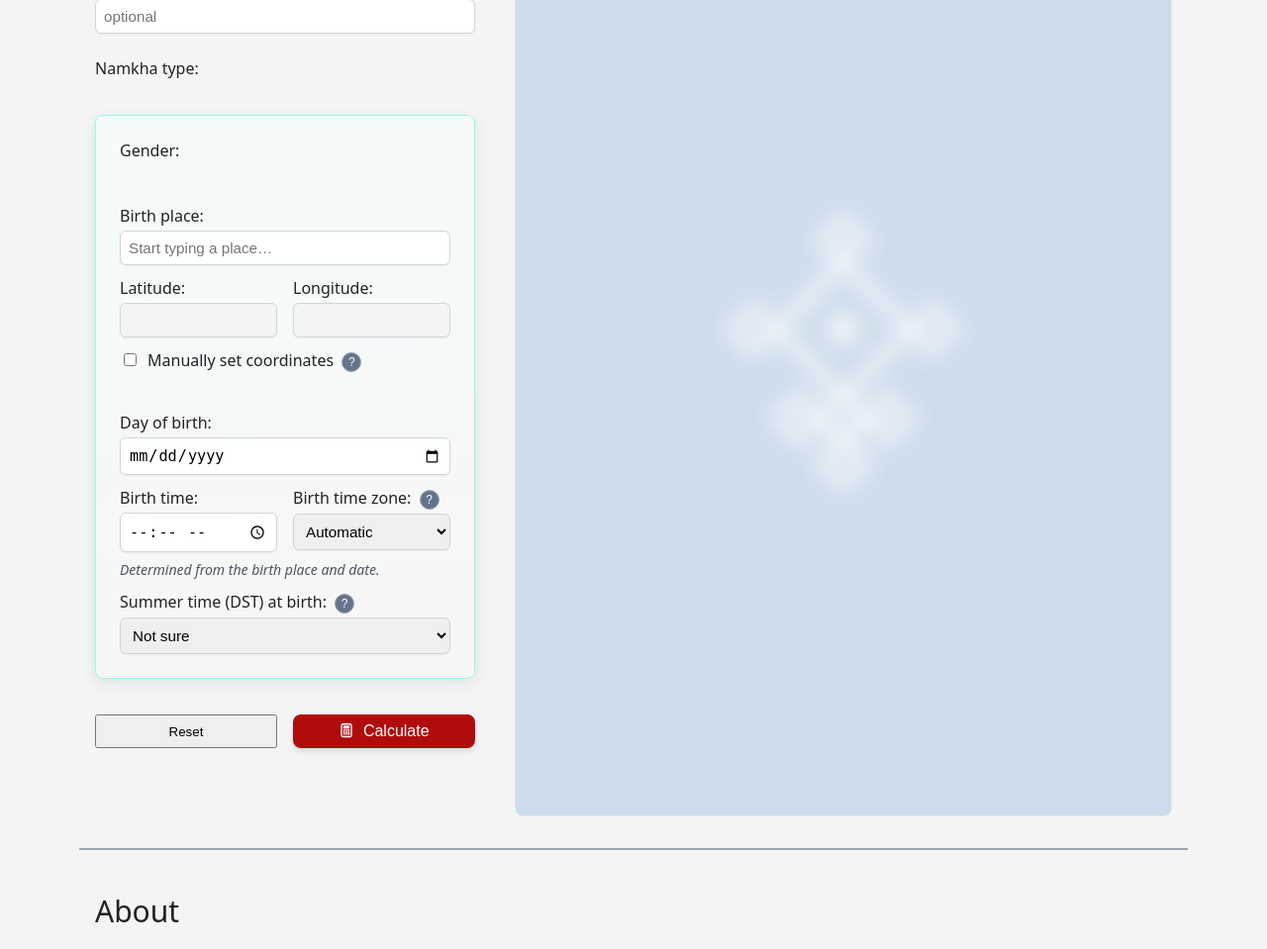
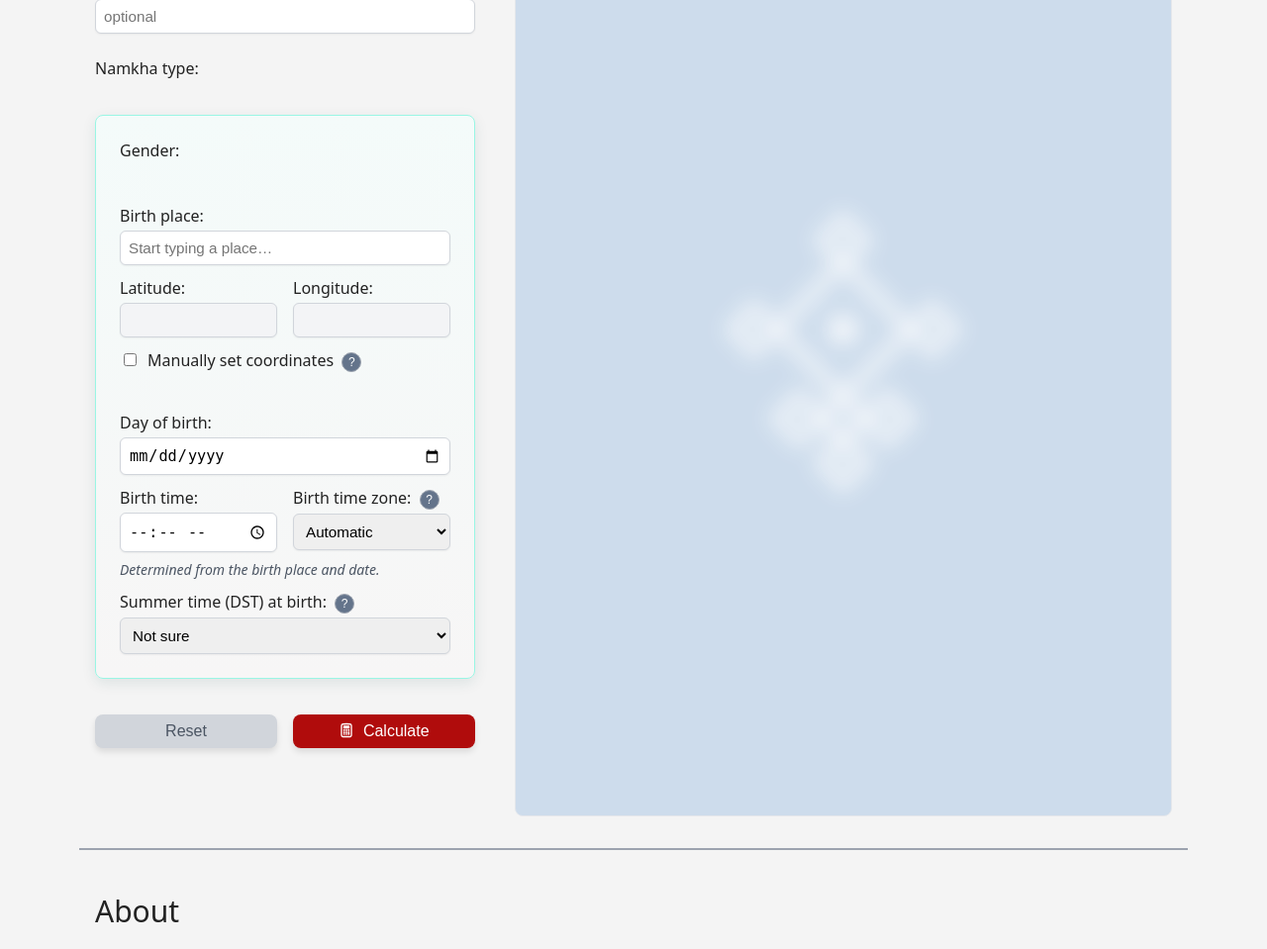
Before and after one commit to NamkhaEncyclopedia/namkha-webapp, a FastAPI app: page / in a window 1280 px wide. Shown: the part 360-1319 px from the top of the page at 99% size. Run offline with FastAPI, Linux system fonts and the light colour scheme.

Commit message:
feat(UI): Adjust Reset button style

```diff
--- a/app/static/style.css
+++ b/app/static/style.css
@@ -574,7 +574,7 @@
 
 /* ---- Buttons ---- */
 button[type="submit"],
-button[type="reset"] {
+button.button-reset {
   padding: 0.5rem 1rem;
   border: none;
   border-radius: 0.5rem;
@@ -586,8 +586,8 @@
 button[type="submit"] { background: var(--submit-button-bg); color: var(--color-white); }
 button[type="submit"]:hover { background: var(--submit-button-hover-bg); }
 button[type="submit"]:disabled { opacity: 0.7; cursor: wait; }
-button[type="reset"] { background: var(--gray-300); color: var(--gray-600); }
-button[type="reset"]:hover { background: var(--reset-button-hover-bg); }
+button.button-reset { background: var(--gray-300); color: var(--gray-600); }
+button.button-reset:hover { background: var(--reset-button-hover-bg); }
 button > img {
   width: 1rem;
   height: 1rem;
--- a/app/templates/index.html
+++ b/app/templates/index.html
@@ -310,7 +310,7 @@
 
           <div class="form-mains">
             <div class="input-columns">
-              <button type="button" @click="resetForm()">Reset</button>
+              <button type="button" class="button-reset" @click="resetForm()">Reset</button>
               <button type="submit">
                 <img class="icon-calculate" src="/static/img/calculate.svg" alt="">
                 <span class="spinner htmx-indicator" role="status" aria-label="Calculating"></span>
```
